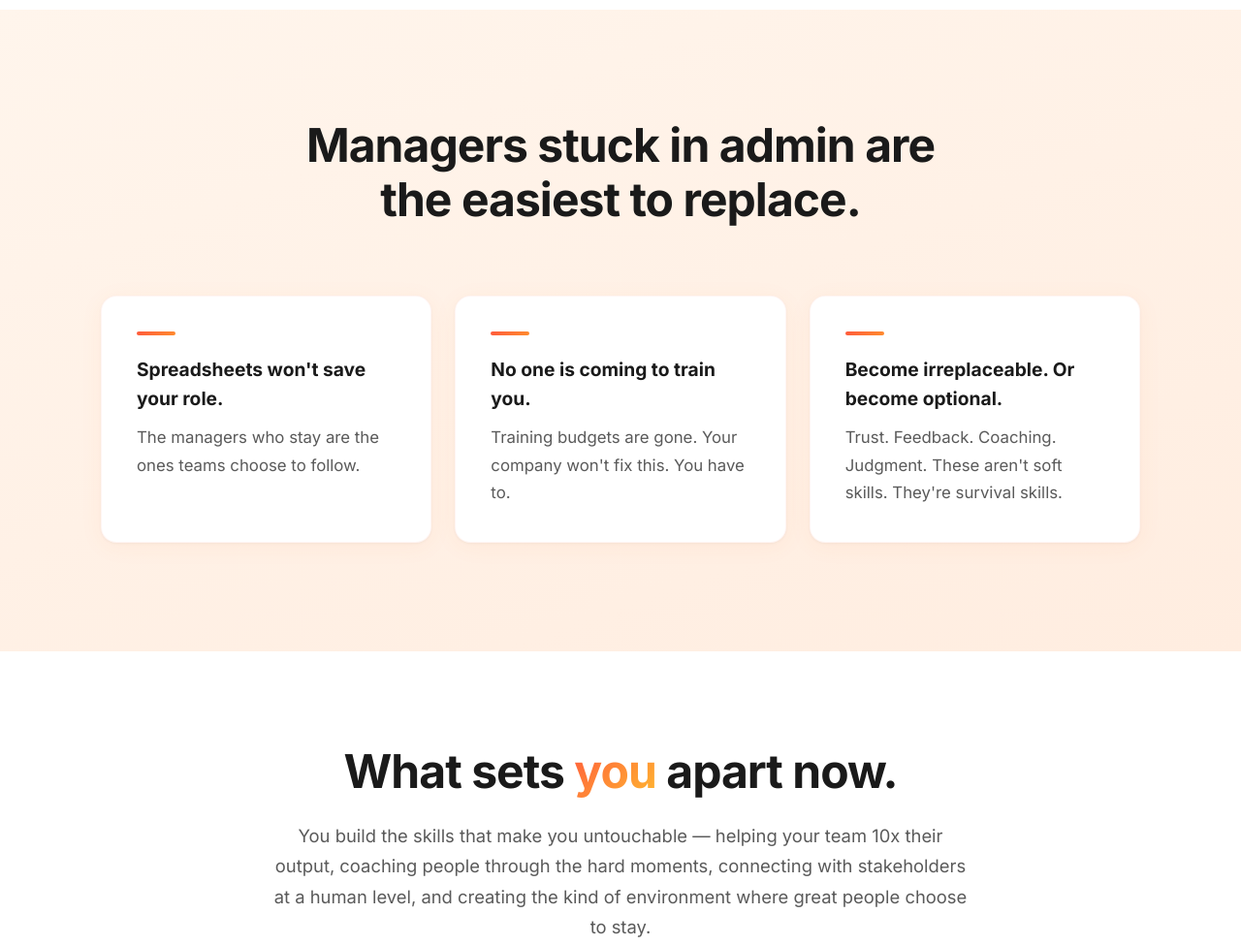
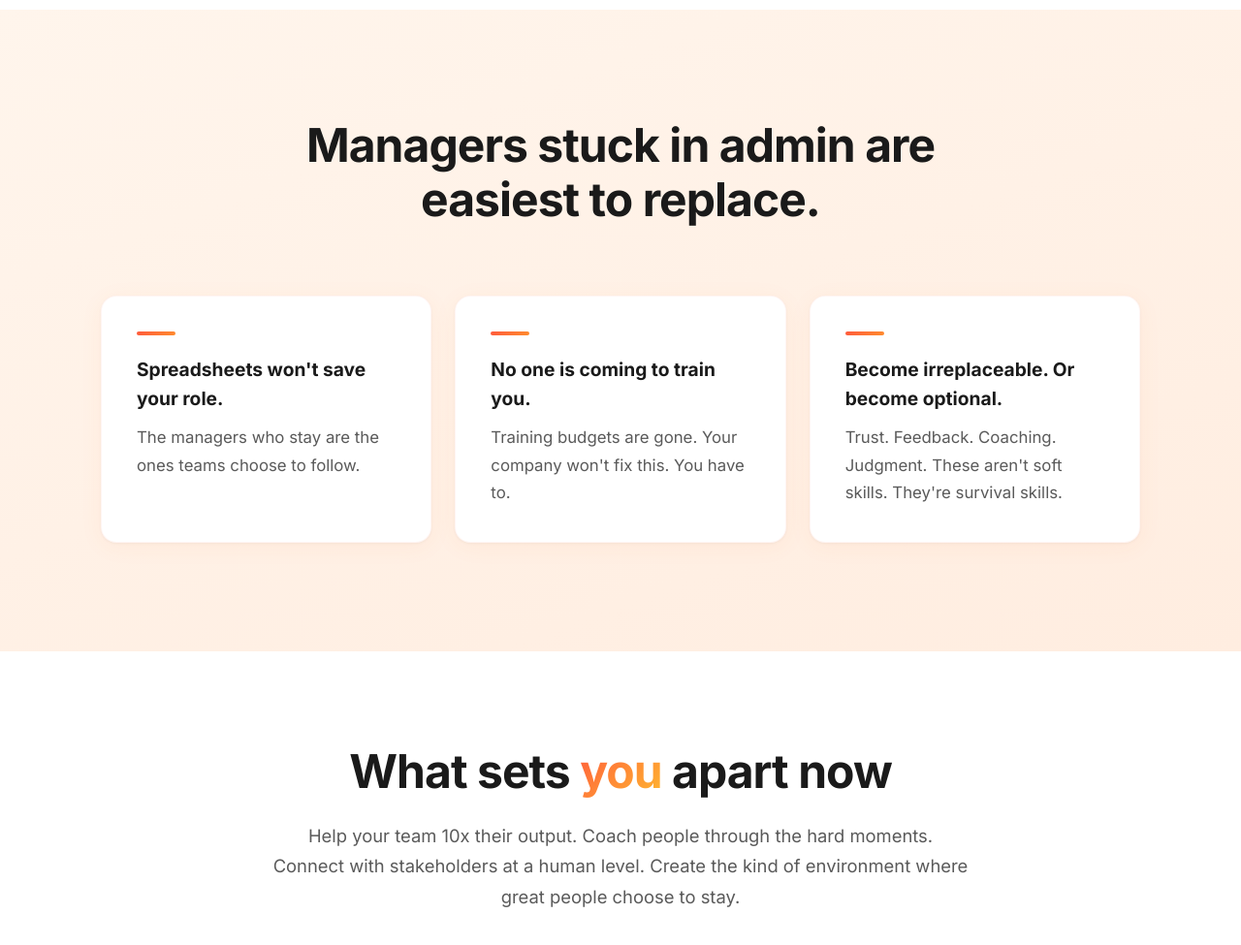
Before and after one commit to sudipc07/bmc-site, a plain HTML site: page index.html in a window 1280 px wide. Shown: the part 1560-2535 px from the top of the page at 97% size. Drawn offline with Linux system fonts and the light colour scheme.

Commit message:
Polish copy: tighten headlines and final CTA
Co-Authored-By: Claude Opus 4.6 (1M context) <noreply@anthropic.com>

```diff
--- a/index.html
+++ b/index.html
@@ -73,7 +73,7 @@
     <section class="section section-problem">
         <div class="container">
             <div class="section-header">
-                <h2>Managers stuck in admin are the easiest to replace.</h2>
+                <h2>Managers stuck in admin are easiest to replace.</h2>
             </div>
             <div class="problem-grid problem-grid-3">
                 <div class="problem-card" data-reveal>
@@ -99,8 +99,8 @@
     <section class="section section-gap">
         <div class="container">
             <div class="gap-content" data-reveal>
-                <h2>What sets <span class="highlight">you</span> apart now.</h2>
-                <p>You build the skills that make you untouchable — helping your team 10x their output, coaching people through the hard moments, connecting with stakeholders at a human level, and creating the kind of environment where great people choose to stay.</p>
+                <h2>What sets <span class="highlight">you</span> apart now</h2>
+                <p>Help your team 10x their output. Coach people through the hard moments. Connect with stakeholders at a human level. Create the kind of environment where great people choose to stay.</p>
             </div>
         </div>
     </section>
@@ -178,7 +178,7 @@
         <div class="container">
             <div class="final-content">
                 <h2>Join a community of managers building the skills that matter most.</h2>
-                <p>Learn alongside people who are figuring it out — just like you.</p>
+                <p>Learn alongside people figuring it out — just like you.</p>
                 <a href="https://www.skool.com/better-managers-club-3666/about" target="_blank" rel="noopener" class="btn btn-lg">Start Free Trial</a>
                 <span class="hero-note">Full access. Cancel anytime.</span>
             </div>
```
